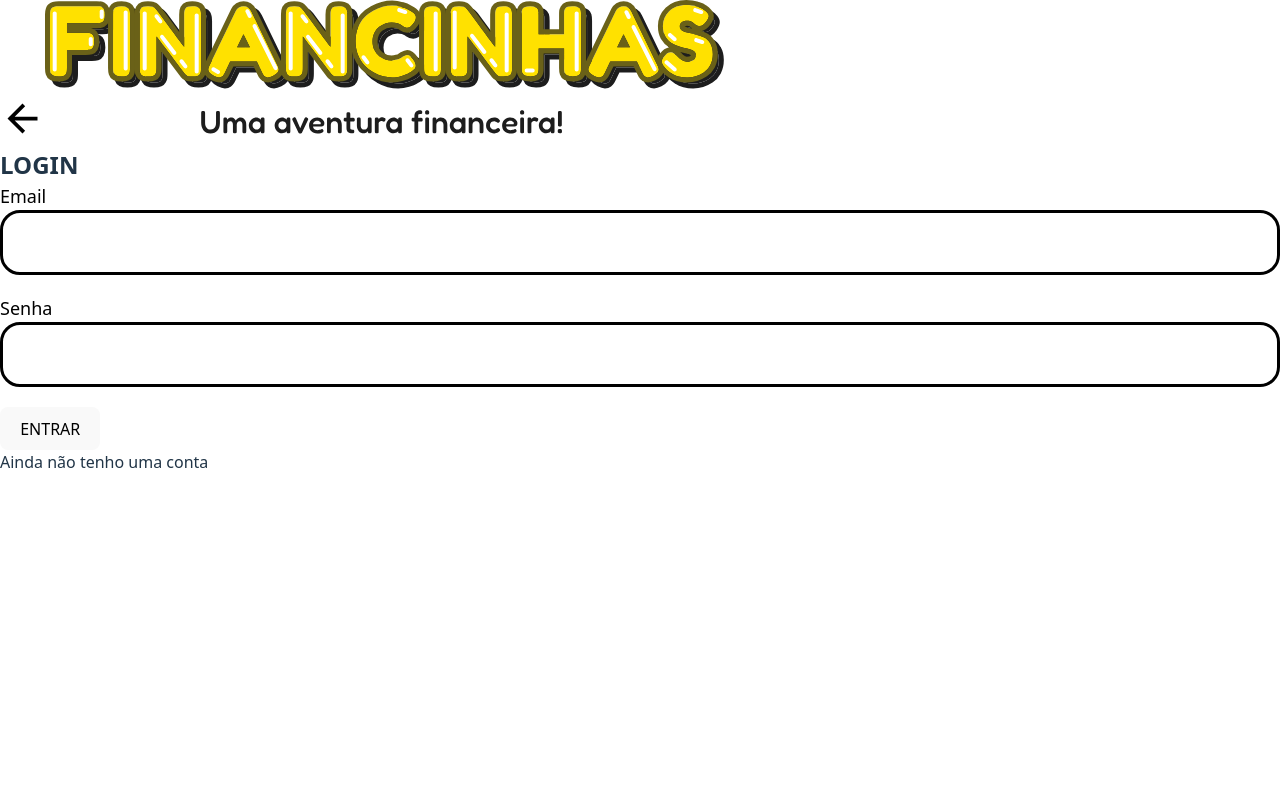
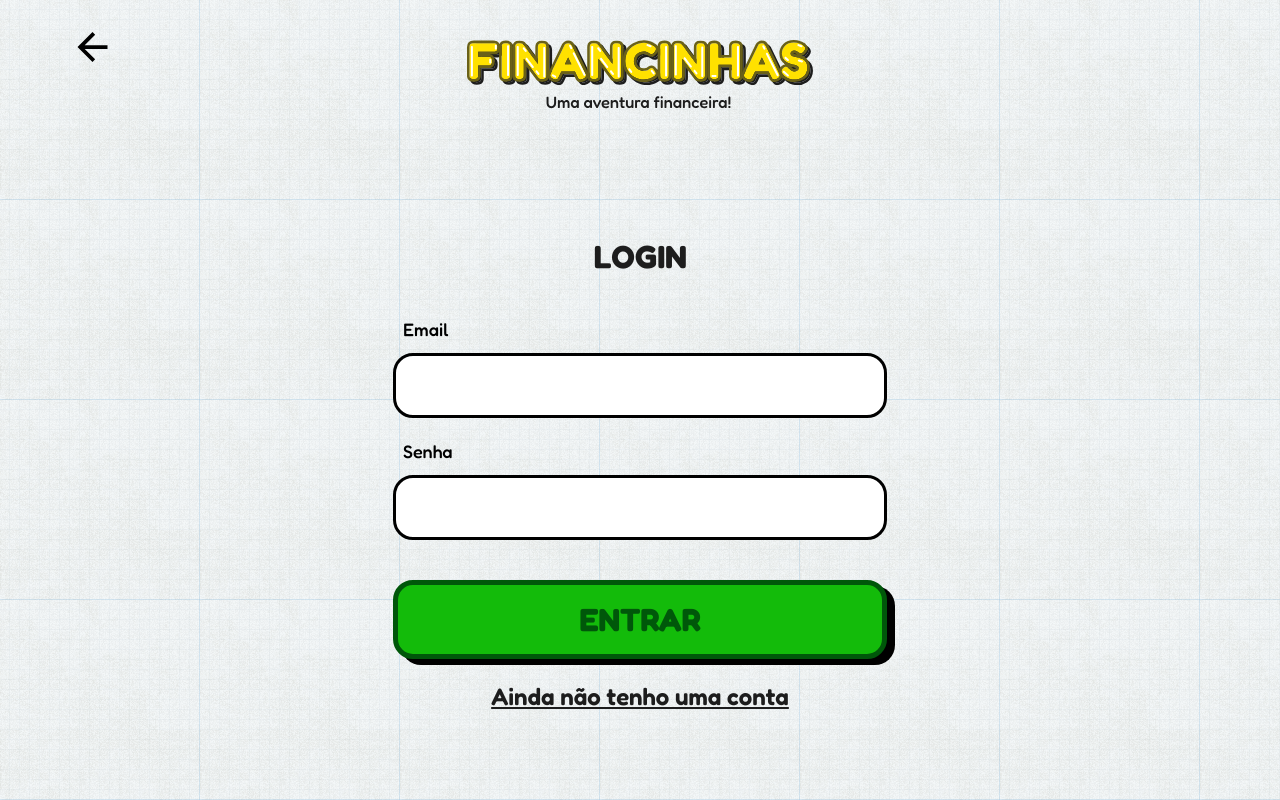
Before and after one commit to GuimaraesSl/LMS-Financinhas, a React (Vite) app in the folder LMS-Financinhas/: page /login in a window 1280 px wide. Built offline with nearby package versions, Linux system fonts and the light colour scheme.

Commit message:
fix: change styles on login teacher and add Fredoka font

```diff
--- a/LMS-Financinhas/index.html
+++ b/LMS-Financinhas/index.html
@@ -1,9 +1,13 @@
 <!doctype html>
 <html lang="en">
   <head>
+    <link rel="preconnect" href="https://fonts.googleapis.com">
+    <link rel="preconnect" href="https://fonts.gstatic.com" crossorigin>
+    <link href="https://fonts.googleapis.com/css2?family=Fredoka:wght@300..700&family=Poppins:ital,wght@0,100;0,200;0,300;0,400;0,500;0,600;0,700;0,800;0,900;1,100;1,200;1,300;1,400;1,500;1,600;1,700;1,800;1,900&display=swap" rel="stylesheet">
     <meta charset="UTF-8" />
     <link rel="icon" type="image/svg+xml" href="/vite.svg" />
     <meta name="viewport" content="width=device-width, initial-scale=1.0" />
+
     <title>lms-financinhas</title>
   </head>
   <body>
--- a/LMS-Financinhas/src/components/InputField/InputField.style.css
+++ b/LMS-Financinhas/src/components/InputField/InputField.style.css
@@ -1,13 +1,18 @@
 .inputField {
   width: 100%;
+  display: flex;
+  flex-direction: column;
+  gap: 10px
 }
 
+
 .inputField label {
+  font-family: "Fredoka";
   align-self: flex-start;
-  margin-bottom: 5px;
   font-size: 18px;
-  font-weight: 400;
+  font-weight: 500;
   color: #000000;
+  margin-left: 10px;
 }
 
 .inputField input {
@@ -20,6 +25,8 @@
   border-radius: 20px;
   box-sizing: border-box;
   font-size: 20px;
+  background-color: #fff;
+  color: #000000
 }
 
 .inputField input:focus {
--- a/LMS-Financinhas/src/pages/LoginScreen/LoginScreen.tsx
+++ b/LMS-Financinhas/src/pages/LoginScreen/LoginScreen.tsx
@@ -1,6 +1,7 @@
 import { useState, type FC } from "react"
 import { useNavigate } from "react-router-dom"
 
+import './LoginScreen.style.css'
 import { MdArrowBack } from 'react-icons/md'
 import InputField from "../../components/InputField/InputField"
 import logo from '../../assets/Logo-Subtitle.svg'
```
